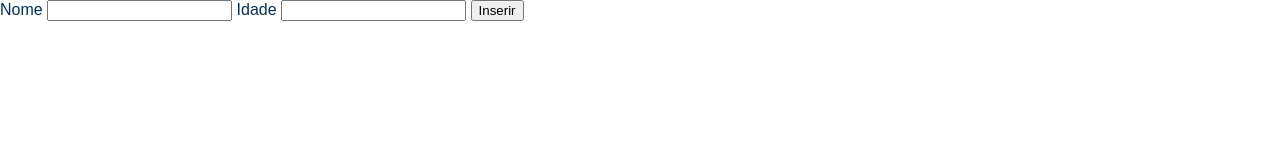
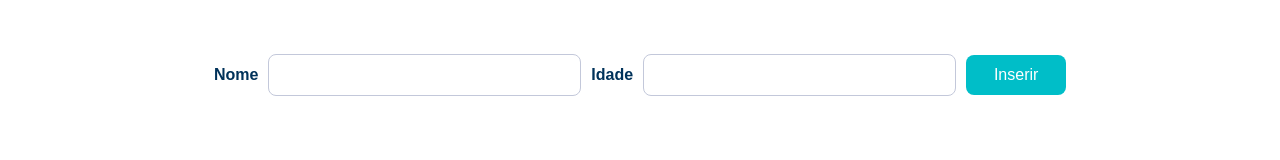
Before and after one commit to fm1randa/desafio-ecore, a plain HTML site: page front/index.html in a window 1280 px wide. Drawn offline with Linux system fonts and the light colour scheme.

Commit message:
form style

```diff
--- a/front/style.css
+++ b/front/style.css
@@ -12,3 +12,57 @@ body {
 *:hover {
 	outline: none;
 }
+div.container {
+	width: 100%;
+	height: 100%;
+	display: flex;
+	flex-direction: column;
+}
+div.header {
+	width: 100%;
+	height: 150px;
+	display: flex;
+
+	align-items: center;
+	justify-content: center;
+	column-gap: 10px;
+}
+div.header {
+	width: 100%;
+	height: 150px;
+	display: flex;
+
+	align-items: center;
+	justify-content: center;
+	column-gap: 10px;
+}
+
+div.header > label {
+	font-weight: bold;
+}
+
+div.header > input {
+	height: 40px;
+	border: 1px solid #c3c8da;
+	border-radius: 8px;
+	font-size: 21px;
+	padding: 0 20px;
+	color: #33475b;
+}
+
+div.header > button {
+	border: none;
+	color: white;
+	height: 40px;
+	width: 100px;
+	background-color: #00bec8;
+	border-radius: 8px;
+	cursor: pointer;
+	font-size: 16px;
+
+	transition: 0.1s ease-in;
+}
+
+div.header > button:hover {
+	opacity: 0.7;
+}
```
